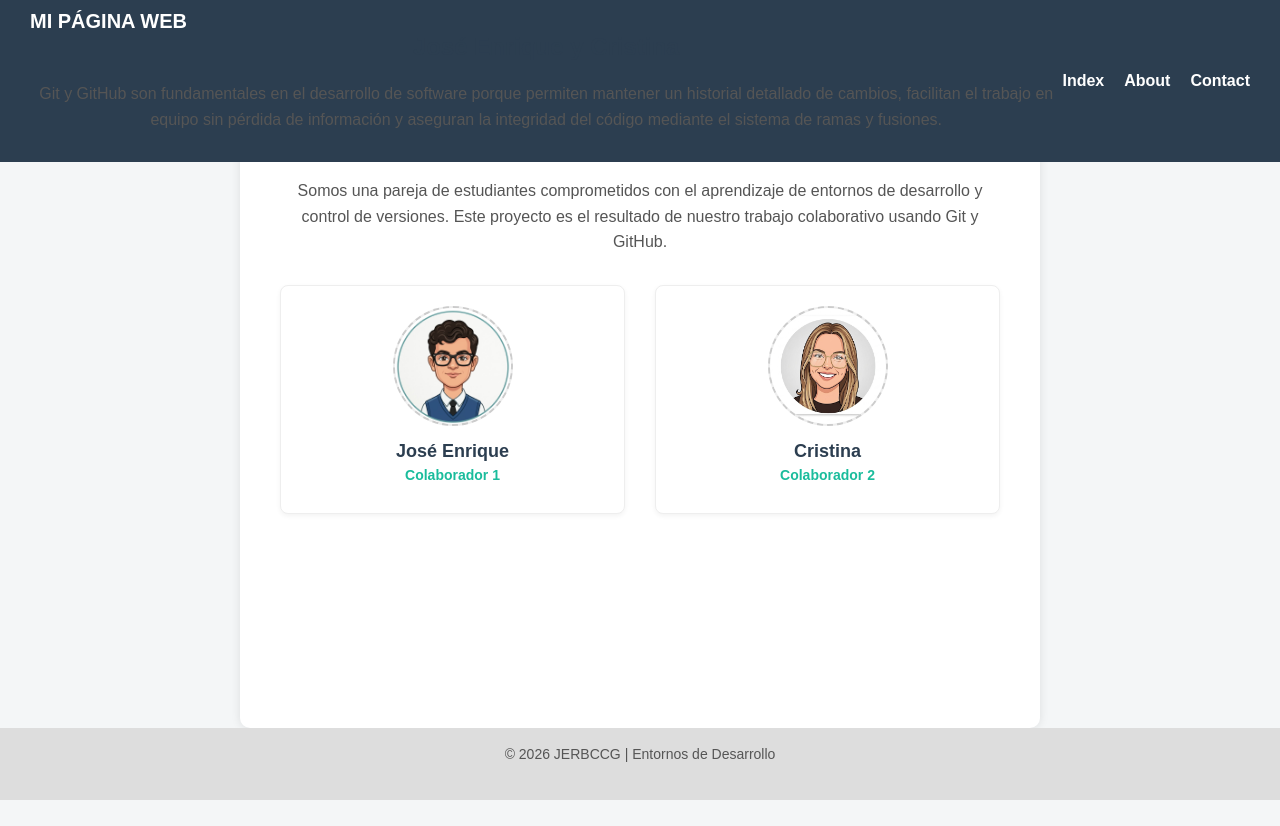
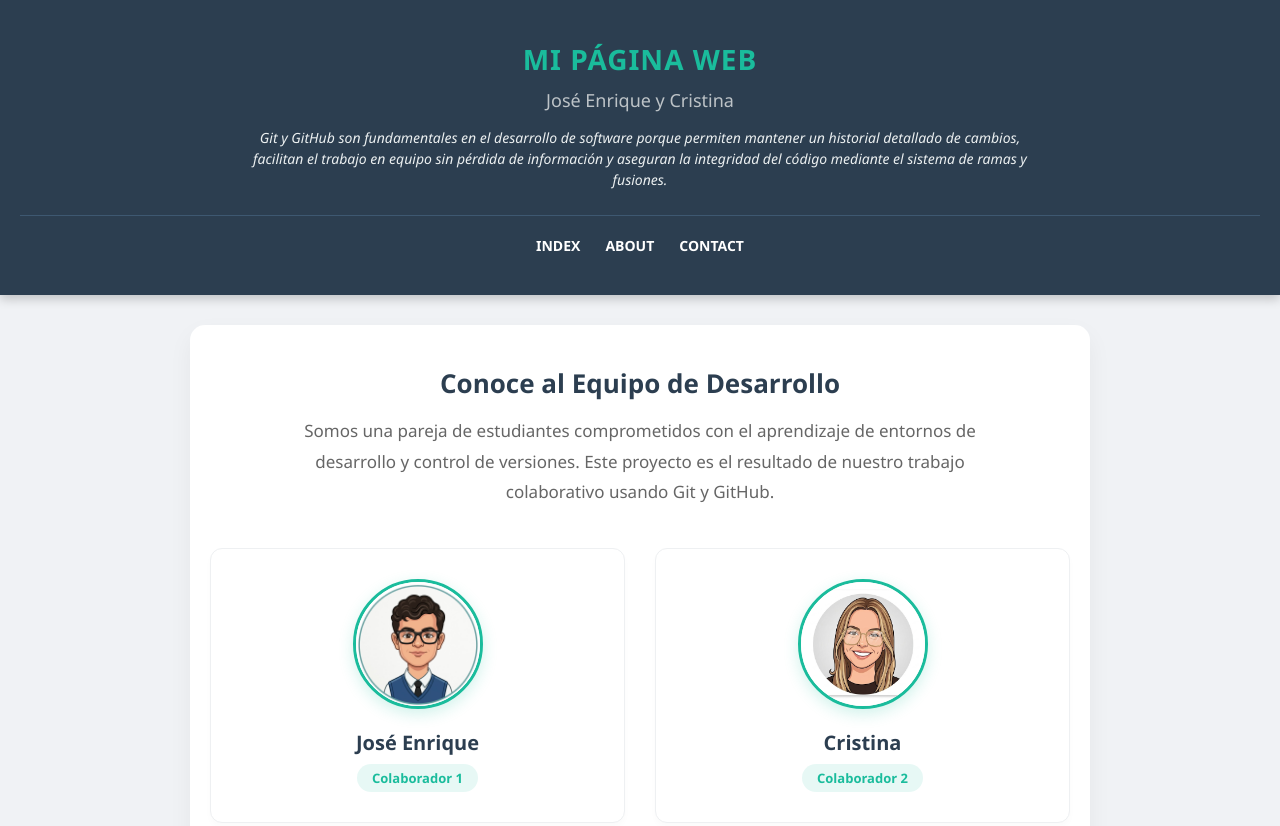
Before and after one commit to cristinac1999/desarrollo_jerbccg, a plain HTML site: page about.html in a window 1280 px wide. Shown: the top 826 px of the page. Before the commit the page ends 800 px from the top, so only its background shows below. Drawn offline with Linux system fonts and the light colour scheme.

Commit message:
Commit final

```diff
--- a/about.html
+++ b/about.html
@@ -4,82 +4,167 @@
     <meta charset="UTF-8">
     <title>Sobre nosotros - JERBCCG</title>
     <style>
-        /* Mantenemos tu CSS original base */
+        /* RESET Y BASE */
         * { box-sizing: border-box; margin: 0; padding: 0; }
-        body { font-family: Arial, sans-serif; min-height: 100vh; display: flex; flex-direction: column; background-color: #f4f6f7; }
-        header { position: fixed; top: 0; width: 100%; background-color: #2C3E50; color: white; display: flex; justify-content: space-between; align-items: center; padding: 10px 30px; z-index: 1000; }
-        .logo-container h1 { font-size: 20px; }
-        nav { display: flex; gap: 20px; }
-        nav a { color: white; text-decoration: none; font-weight: bold; }
+
+        body {
+            font-family: 'Segoe UI', Tahoma, Geneva, Verdana, sans-serif;
+            min-height: 100vh;
+            display: flex;
+            flex-direction: column;
+            background-color: #f0f2f5;
+            color: #333;
+        }
+
+        /* HEADER REDISEÑADO (Se elimina el fixed para que el texto largo no estorbe) */
+        header {
+            background-color: #2C3E50;
+            color: white;
+            padding: 40px 20px;
+            display: flex;
+            flex-direction: column;
+            align-items: center;
+            text-align: center;
+            box-shadow: 0 4px 10px rgba(0,0,0,0.2);
+        }
+
+        .logo-container h1 {
+            font-size: 28px;
+            color: #1ABC9C;
+            margin-bottom: 10px;
+            letter-spacing: 1px;
+        }
+
+        .logo-container h2 {
+            font-size: 18px;
+            font-weight: 400;
+            color: #bdc3c7;
+            margin-bottom: 15px;
+        }
+
+        .logo-container p {
+            font-size: 14px;
+            max-width: 800px;
+            line-height: 1.5;
+            color: #ecf0f1;
+            margin-bottom: 25px;
+            font-style: italic;
+        }
+
+        /* NAVEGACIÓN */
+        nav {
+            display: flex;
+            gap: 25px;
+            border-top: 1px solid #3e5871;
+            padding-top: 20px;
+            width: 100%;
+            justify-content: center;
+        }
+
+        nav a {
+            color: white;
+            text-decoration: none;
+            font-weight: bold;
+            text-transform: uppercase;
+            font-size: 14px;
+            transition: 0.3s;
+        }
+
         nav a:hover { color: #1ABC9C; }
-        main { margin-top: 90px; padding: 40px; flex: 1; max-width: 800px; margin-left: auto; margin-right: auto; background-color: white; border-radius: 10px; box-shadow: 0 0 10px rgba(0,0,0,0.1); }
-        h2 { margin-bottom: 20px; color: #2C3E50; text-align: center; }
-        p { color: #555; line-height: 1.6; margin-bottom: 20px; text-align: center; }
-        footer { text-align: center; padding: 15px; background-color: #ddd; font-size: 14px; margin-top: auto; }
 
-        /* NUEVO CSS para las tarjetas de integrante */
+        /* CONTENIDO PRINCIPAL */
+        main {
+            padding: 40px 20px;
+            flex: 1;
+            max-width: 900px;
+            width: 95%;
+            margin: 30px auto;
+            background-color: white;
+            border-radius: 15px;
+            box-shadow: 0 10px 25px rgba(0,0,0,0.05);
+        }
+
+        h2 { margin-bottom: 15px; color: #2C3E50; text-align: center; font-size: 26px; }
+
+        /* Texto introductorio en Main */
+        main > p {
+            color: #666;
+            line-height: 1.8;
+            margin-bottom: 40px;
+            text-align: center;
+            font-size: 17px;
+            max-width: 700px;
+            margin-left: auto;
+            margin-right: auto;
+        }
+
+        /* GRID DE EQUIPO */
         .team-grid {
             display: grid;
-            grid-template-columns: repeat(auto-fit, minmax(250px, 1fr));
+            grid-template-columns: repeat(auto-fit, minmax(280px, 1fr));
             gap: 30px;
-            margin-top: 30px;
         }
 
         .member-card {
             background: #fff;
-            border-radius: 8px;
-            border: 1px solid #eee;
-            box-shadow: 0 2px 5px rgba(0,0,0,0.05);
-            padding: 20px;
+            border-radius: 12px;
+            border: 1px solid #eef0f2;
+            box-shadow: 0 4px 6px rgba(0,0,0,0.02);
+            padding: 30px;
             text-align: center;
-            transition: transform 0.2s;
+            transition: all 0.3s ease;
         }
 
         .member-card:hover {
-            transform: translateY(-5px);
+            transform: translateY(-10px);
             border-color: #1ABC9C;
+            box-shadow: 0 15px 30px rgba(0,0,0,0.1);
         }
 
         .member-photo-placeholder {
-            width: 120px;
-            height: 120px;
-            background-color: #eee;
-            border-radius: 50%; /* Foto redonda para perfil */
-            margin: 0 auto 15px auto;
+            width: 130px;
+            height: 130px;
+            background-color: #f8f9fa;
+            border-radius: 50%;
+            margin: 0 auto 20px auto;
             display: flex;
             align-items: center;
             justify-content: center;
-            border: 2px dashed #ccc;
-            overflow: hidden; /* Para que la imagen real no se salga del círculo */
+            border: 3px solid #1ABC9C;
+            overflow: hidden;
+            box-shadow: 0 5px 15px rgba(26, 188, 156, 0.2);
         }
 
-        .member-photo-placeholder p {
-            font-size: 11px;
-            color: #777;
-            padding: 10px;
-            margin: 0;
-            text-align: center;
-        }
-
-        /* Si añades una imagen real más adelante, usa esta clase en la etiqueta <img> */
         .member-photo-placeholder img {
             width: 100%;
             height: 100%;
-            object-fit: cover; /* Ajusta la imagen al círculo sin deformarla */
+            object-fit: cover;
         }
 
         .member-card h3 {
             color: #2C3E50;
-            margin-bottom: 5px;
-            font-size: 18px;
+            margin-bottom: 8px;
+            font-size: 20px;
         }
 
         .member-card span {
             color: #1ABC9C;
+            background: rgba(26, 188, 156, 0.1);
+            padding: 5px 15px;
+            border-radius: 20px;
             font-weight: bold;
+            font-size: 13px;
+            display: inline-block;
+        }
+
+        /* FOOTER */
+        footer {
+            text-align: center;
+            padding: 25px;
+            background-color: #2C3E50;
+            color: #bdc3c7;
             font-size: 14px;
-            display: block;
-            margin-bottom: 10px;
+            margin-top: 40px;
         }
     </style>
 </head>
@@ -106,7 +191,7 @@
         <div class="member-card">
             <div class="member-photo-placeholder">
                 <img src="fotoje.jpg">
-                </div>
+            </div>
             <h3>José Enrique</h3>
             <span>Colaborador 1</span>
         </div>
@@ -114,7 +199,7 @@
         <div class="member-card">
             <div class="member-photo-placeholder">
                 <img src="fotoc.jpg">
-                </div>
+            </div>
             <h3>Cristina</h3>
             <span>Colaborador 2</span>
         </div>
```
Also changed, not shown: contact.html (+107 -37 lines), index.html (+129 -14 lines).
